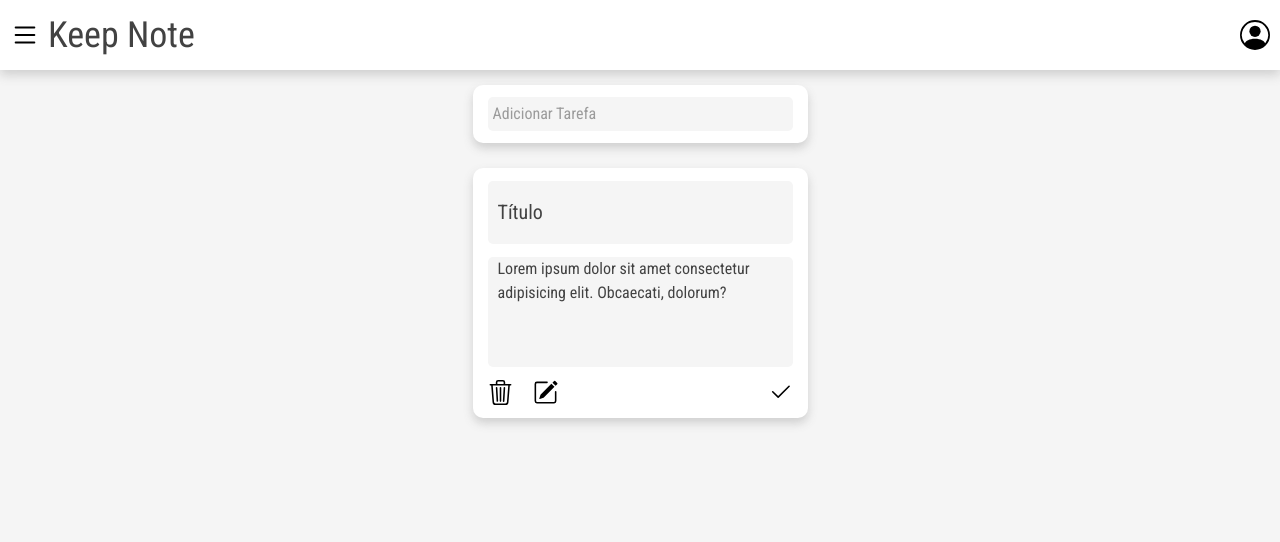
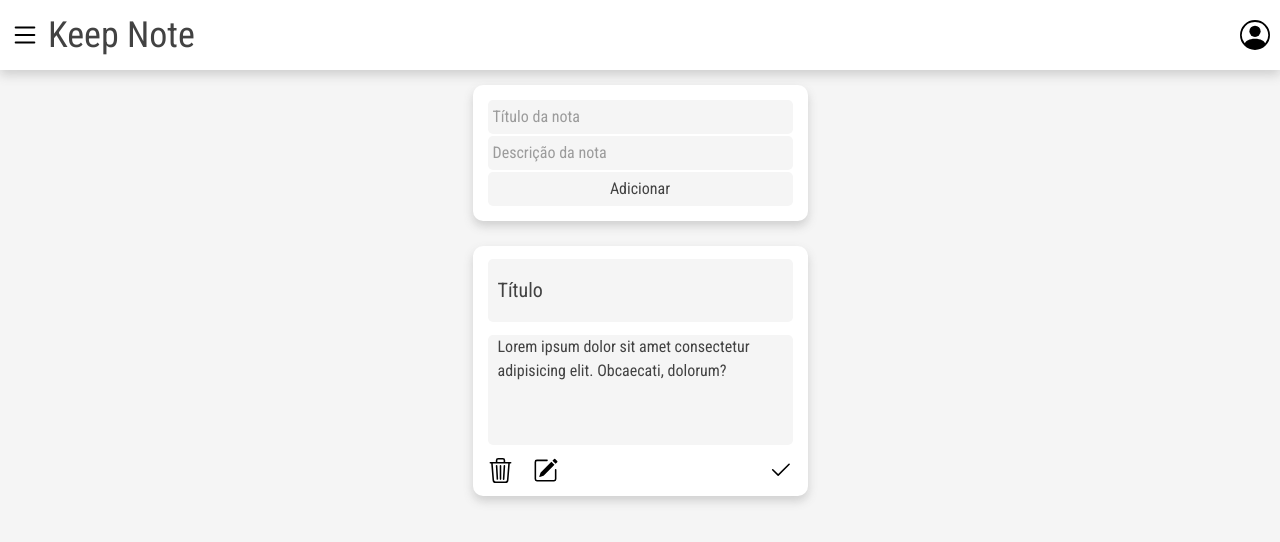
Before and after one commit to GilbertoBispo/Keep-Note, a React (Vite) app: page /app in a window 1280 px wide. Shown: the top 542 px of the page. Built offline with nearby package versions, Linux system fonts and the light colour scheme.

Commit message:
refactor: reestruturação dos diretórios das telas da aplicação

```diff
--- a/src/App.tsx
+++ b/src/App.tsx
@@ -1,7 +1,7 @@
 import { BrowserRouter as Router, Routes, Route } from "react-router-dom"
-import ApplicationPage from "./pages/application_page/ApplicationPage"
-import RegistrationPage from "./pages/registration_page/RegistrationPage"
-import LoginPage from "./pages/login_page/LoginPage"
+import ApplicationPage from "./screens/application_page/ApplicationPage"
+import RegistrationPage from "./screens/registration_page/RegistrationPage"
+import LoginPage from "./screens/login_page/LoginPage"
 import './App.css'
 
 function App() {
--- a/src/pages/application_page/components/Main.tsx
+++ /dev/null
@@ -1,23 +0,0 @@
-function Main() {
-    return (
-        <main className="flex flex-col items-center gap-[25px] ">
-            <div className="h-[30px] bg-[var(--bg-color-container)] w-[335px] h-[58px] flex items-center justify-center px-[15px] rounded-[10px] shadow-[0px_5px_10px_var(--box-shadow)]">
-                <input className="bg-[var(--bg-color-primary)] w-full p-[5px] rounded-[5px]" type="text" placeholder="Adicionar Tarefa"/>
-            </div>
-
-            <div className="w-[335px] bg-[var(--bg-color-container)] flex gap-[13px] flex-col p-[13px_15px] shadow-[0px_5px_10px_var(--box-shadow)] rounded-[10px]">
-                <h2 className="bg-[var(--bg-color-primary)] h-[63px] text-[20px] pl-[10px] leading-[63px] rounded-[5px]">Título</h2>
-                <p className="bg-[var(--bg-color-primary)] h-[110px] pl-[10px] rounded-[5px]">Lorem ipsum dolor sit amet consectetur adipisicing elit. Obcaecati, dolorum?</p>
-                <div className="flex justify-between">
-                    <div className="flex items-center gap-[20px]">
-                        <button><img className="w-[25px]" src="/trash3.svg" alt="trash icon" /></button>
-                        <button><img className="w-[25px]" src="/pencil-square.svg" alt="edit icon" /></button>
-                    </div>
-                    <button><img className="w-[25px]" src="/check2.svg" alt="check icon" /></button>
-                </div>
-            </div>
-        </main>
-    )
-}
-
-export default Main
--- /dev/null
+++ b/src/screens/application_page/components/Main.tsx
@@ -0,0 +1,15 @@
+import NoteContainer from "./main_components/NoteContainer"
+function Main() {
+    return (
+        <main className="flex flex-col items-center gap-[25px] ">
+            <form action="" className="h-[136px] bg-[var(--bg-color-container)] w-[335px] h-[58px] flex items-center p-[15px] rounded-[10px] shadow-[0px_5px_10px_var(--box-shadow)] flex-col justify-between">
+                <input className="bg-[var(--bg-color-primary)] w-full p-[5px] rounded-[5px]" type="text" placeholder="Título da nota"/>
+                <input className="bg-[var(--bg-color-primary)] w-full p-[5px] rounded-[5px]" type="text" placeholder="Descrição da nota"/>
+                <input className="bg-[var(--bg-color-primary)] w-full p-[5px] rounded-[5px] hover:bg-[var(--button-hover)]" type="button" value="Adicionar"/>
+            </form>
+            <NoteContainer/>
+        </main>
+    )
+}
+
+export default Main
--- /dev/null
+++ b/src/screens/application_page/components/main_components/NoteContainer.tsx
@@ -0,0 +1,17 @@
+function NoteContainer () {
+    return(
+        <div className="w-[335px] bg-[var(--bg-color-container)] flex gap-[13px] flex-col p-[13px_15px] shadow-[0px_5px_10px_var(--box-shadow)] rounded-[10px]">
+            <h2 className="bg-[var(--bg-color-primary)] h-[63px] text-[20px] pl-[10px] leading-[63px] rounded-[5px]">Título</h2>
+            <p className="bg-[var(--bg-color-primary)] h-[110px] pl-[10px] rounded-[5px]">Lorem ipsum dolor sit amet consectetur adipisicing elit. Obcaecati, dolorum?</p>
+            <div className="flex justify-between">
+                <div className="flex items-center gap-[20px]">
+                    <button><img className="w-[25px]" src="/trash3.svg" alt="trash icon" /></button>
+                    <button><img className="w-[25px]" src="/pencil-square.svg" alt="edit icon" /></button>
+                </div>
+                <button><img className="w-[25px]" src="/check2.svg" alt="check icon" /></button>
+            </div>
+        </div>
+    )
+}
+
+export default NoteContainer
```
Also changed, not shown: src/screens/application_page/ApplicationPage.tsx (renamed from src/pages/application_page/ApplicationPage.tsx), src/screens/application_page/components/Header.tsx (renamed from src/pages/application_page/components/Header.tsx), src/screens/login_page/LoginPage.tsx (renamed from src/pages/login_page/LoginPage.tsx), src/screens/registration_page/RegistrationPage.tsx (renamed from src/pages/registration_page/RegistrationPage.tsx).
